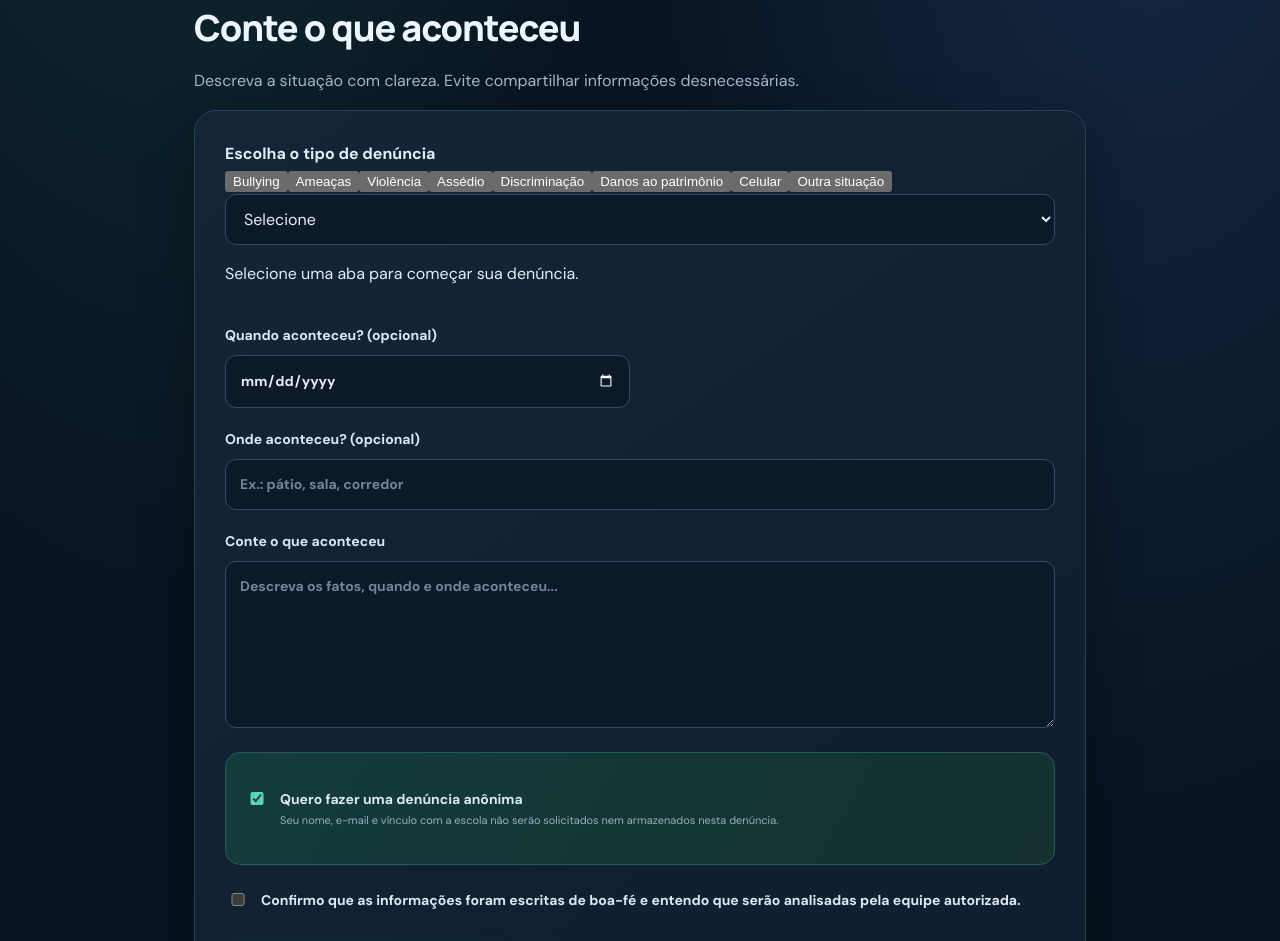
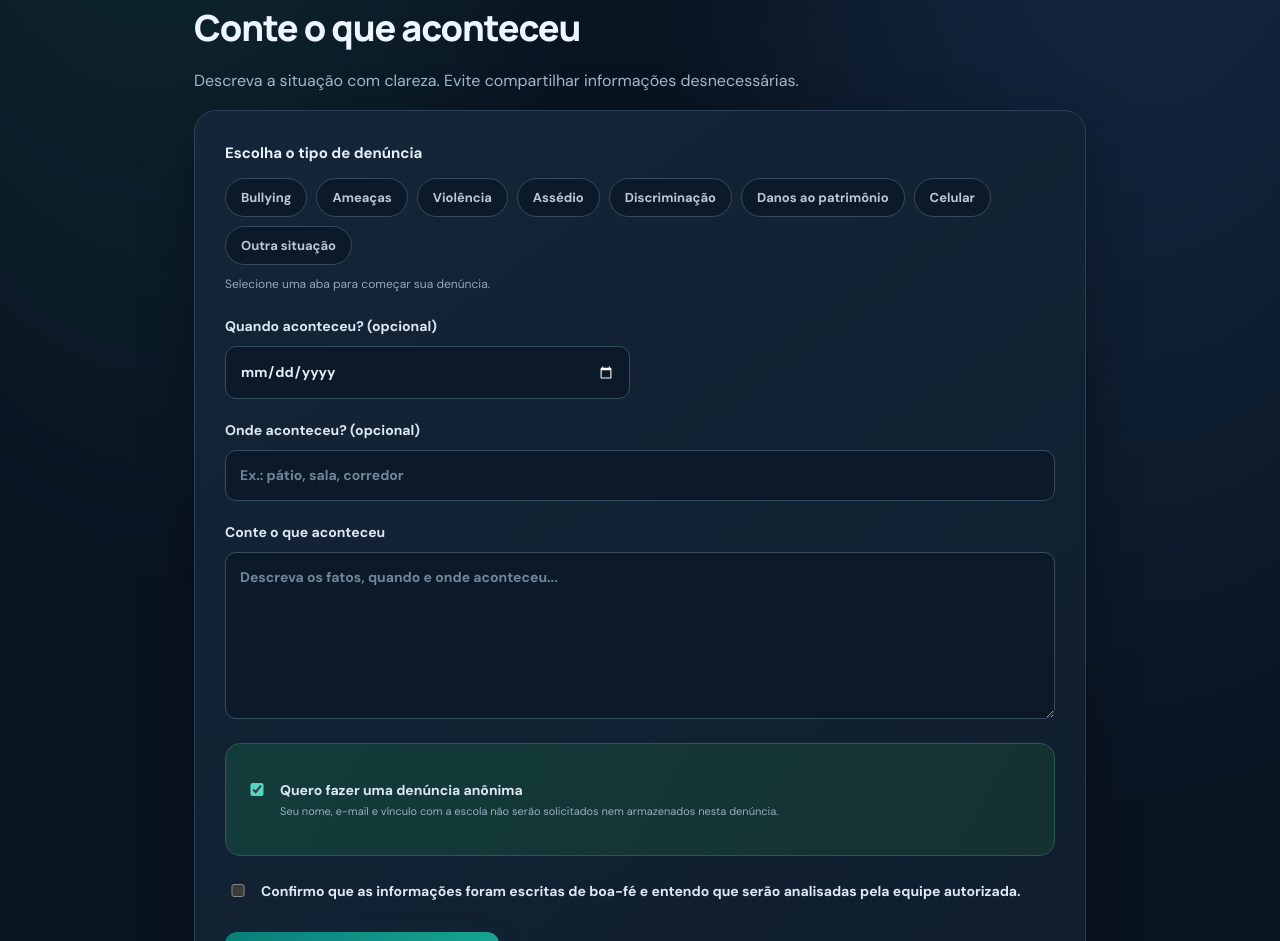
Before and after one commit to ponto-zero/voz-na-escola, a plain HTML site: page index.html in a window 1280 px wide. Shown: the part 954-1895 px from the top of the page. Drawn offline with Linux system fonts and the light colour scheme.

Commit message:
Estiliza abas no tema dark

```diff
--- a/styles.css
+++ b/styles.css
@@ -44,3 +44,8 @@ footer small{color:#9db9c8}
 .admin-wrap{color:#e4edf6}.admin-card{background:#142538;border-color:#2b4055;box-shadow:0 10px 30px #0003}.admin-card p{color:#b8c8d7}.admin-controls select{background:#0b1928;color:#e5eef8}
 .danger-note{color:#e9bd77}
 @media(max-width:700px){.hero{background:radial-gradient(ellipse at 80% 10%,#1d4b59 0,transparent 40%),linear-gradient(125deg,#10283a,#101e34)}}
+
+
+/* Abas de categoria */
+.category-picker{min-width:0}.category-heading{display:block;color:#e7f0f9;font-size:15px;margin-bottom:12px}.category-tabs{display:flex;gap:9px;flex-wrap:wrap;align-items:center}.category-tab{border:1px solid #344b60;background:#0b1928;color:#b9c9d8;border-radius:999px;padding:10px 15px;font:700 13px 'DM Sans',sans-serif;cursor:pointer;transition:all .18s}.category-tab:hover{border-color:#52d6c2;color:#72e4d3;transform:translateY(-1px)}.category-tab.active{background:linear-gradient(135deg,#087f78,#18a995);border-color:#52d6c2;color:#fff;box-shadow:0 6px 18px #087f7840}.category-value{position:absolute!important;width:1px!important;height:1px!important;padding:0!important;margin:-1px!important;overflow:hidden!important;clip:rect(0,0,0,0)!important;white-space:nowrap!important;border:0!important}.category-hint{font-size:12px;color:#91a7b9;margin:10px 0 0}
+@media(max-width:700px){.category-tabs{display:flex;flex-wrap:nowrap;overflow-x:auto;padding:3px 2px 12px;scroll-snap-type:x proximity;-webkit-overflow-scrolling:touch}.category-tab{flex:0 0 auto;scroll-snap-align:start}.category-tabs::-webkit-scrollbar{height:5px}.category-tabs::-webkit-scrollbar-thumb{background:#38566b;border-radius:8px}}
```
